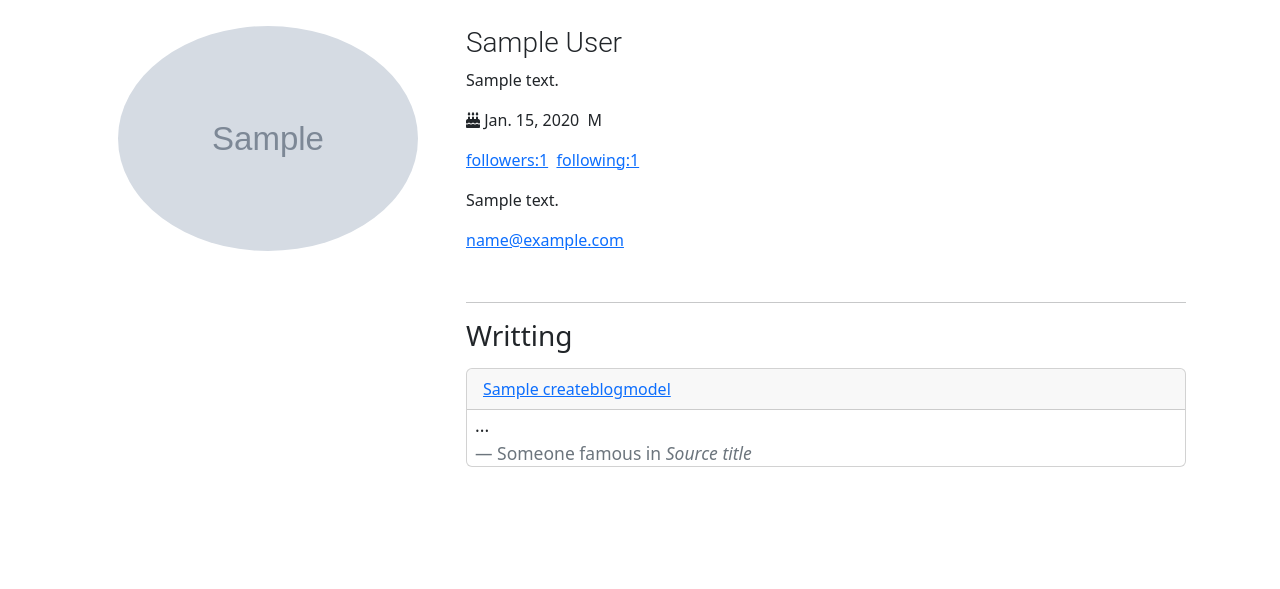
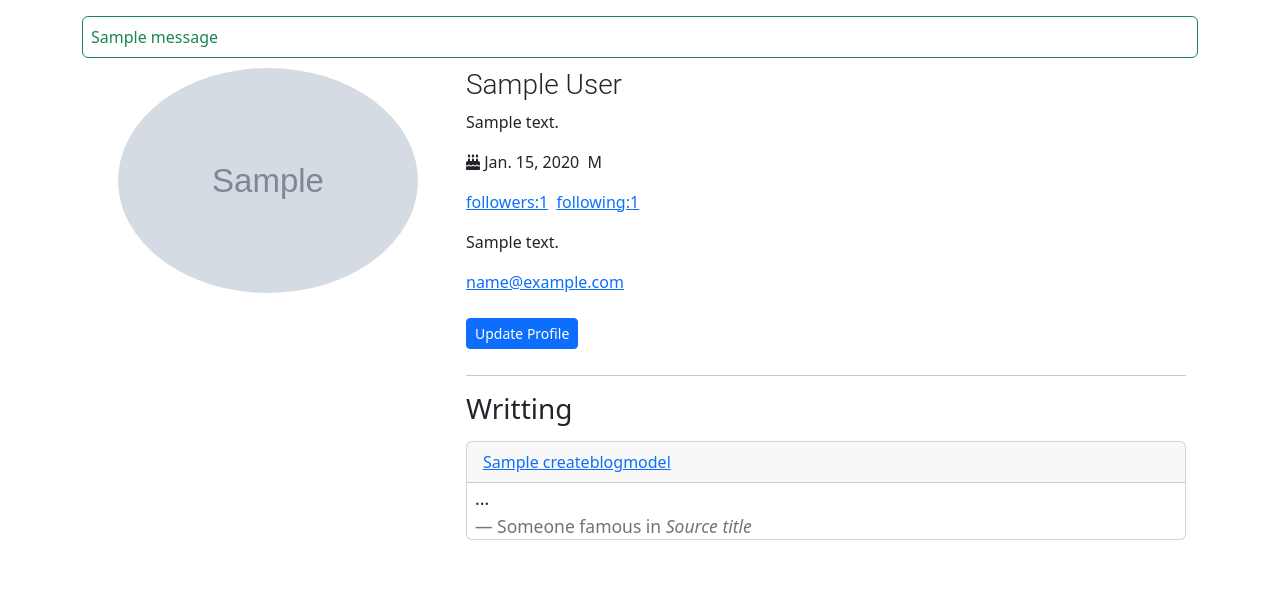
Before and after one commit to Prakash5209/Crunch-, a Django app: page /account/profileview/1/ in a window 1280 px wide. Shown: the part 62-651 px from the top of the page. Run offline with Django 5.2, Linux system fonts and the light colour scheme; a user stored in the database is signed in; tables that the repository leaves empty hold one stand-in row (values such as "Sample post"); grey boxes marked "Sample" are stand-in pictures; one stand-in notice (Sample message) is shown; some libraries are stand-ins or nearby versions.

Commit message:
msg and update profile

```diff
--- a/account/templates/profile.html
+++ b/account/templates/profile.html
@@ -13,8 +13,16 @@
   .intro{
     padding:10px 0;
   }
+  #second{
+    display:none;
+  }
 </style>
 
+{% if messages %}
+    {% for message in messages %}
+    <div class="border border-success p-2 rounded text-success">{{message}}</div>
+    {% endfor %}
+{% endif %}
 <div class="container">
   <div class="row">
     <div class="col-md-4 text-center">
@@ -36,6 +44,9 @@
         <p>{{profile_model.bio}}</p>
         <a href="mailto:recipient@example.com">{{profile_model.user.email}}</a><br><br>
 
+        {% if profile_model.user == request.user %}
+        <a class="btn btn-sm btn-primary" id="magic" href="{% url 'account:UpdateProfile' profile_model.id %}">Update Profile</a>
+        {% endif %}
 
         {% if not profile_model.user == request.user %}
           {% if follower %}
--- a/account/urls.py
+++ b/account/urls.py
@@ -1,12 +1,13 @@
 from django.urls import path
 from account import views
 
-from .views import ViewProfile,FollowInProfile
+from .views import ViewProfile,FollowInProfile,UpdateProfile
 
 app_name = "account"
 urlpatterns = [
     path('login/',views.userLogin,name="userLogin"),
     path('profileview/<int:pk>/',ViewProfile.as_view(),name="ProfileView"),
+    path('update-profile/<int:pk>/',UpdateProfile.as_view(),name="UpdateProfile"),
     path('follow-in-profile/<int:pk>/',FollowInProfile.as_view(),name="followInProfile"),
     path('signup/',views.userSignup,name="userSignup"),
     path('logout/',views.userLogout,name='userLogout'),
--- a/account/views.py
+++ b/account/views.py
@@ -1,8 +1,12 @@
+from typing import Any
+from django.forms import BaseModelForm
+from django.http import HttpResponse
 from django.shortcuts import render,redirect,get_object_or_404
 from django.contrib.auth import authenticate,get_user_model,logout,login
+from django.views.generic import UpdateView
 from django.contrib import messages
 from django.views import View
-from django.urls import reverse
+from django.urls import reverse,reverse_lazy
 from django.db.models import Q
 
 
@@ -49,12 +53,9 @@ class ViewProfile(View):
         return render(request, 'profile.html', context)
 
     # def post(self, request, pk):
-    #     # Retrieve the User object based on the provided pk
     #     user = get_object_or_404(User, id=pk)
-
     #     profile_model = get_object_or_404(Profile, user_id=pk,user = request.user)
     #     form = ProfileForm(request.POST,request.FILES or None, instance=profile_model)
-
     #     if form.is_valid():
     #         user = request.user
     #         user.first_name = form.cleaned_data.get('first_name')
@@ -62,24 +63,34 @@ class ViewProfile(View):
     #         user.save()
     #         form.save()
     #         print('Profile updated successfully')
-    #         # Redirect to the ProfileView with the updated user's id
     #         return redirect(reverse('account:ProfileView', kwargs={'pk': pk}))
-
-    #     # if request.method == 'POST':
-    #     follow_input = request.POST.get('follow_input')
-    #     # ma = User.objects.get(id = follow_input)
-    #     print(follow_input)
-
-
-    #     if Follow.objects.filter(youser=self.request.user, follow=int(follow_input)).exists():
-    #         Follow.objects.filter(youser=self.request.user, follow=int(follow_input)).delete()
-    #         print('unfollow')
-    #     else:
-    #         Follow(youser=self.request.user,follow=User.objects.get(id=int(follow_input))).save()
-    #         print('follow')
 
     #     context = {'profile_model': profile_model, 'form': form}
     #     return render(request, 'profile.html', context)
+
+class UpdateProfile(UpdateView):
+    model = Profile
+    form_class=ProfileForm
+    template_name = 'update_profile.html'
+    # success_url = reverse_lazy('account:ProfileView',kwargs={'pk':object.pk})
+
+    def get_initial(self) -> dict[str, Any]:
+        initial_data =  super().get_initial()
+        initial_data = {
+            'first_name':self.request.user.first_name,
+            'last_name':self.request.user.last_name,
+        }
+        return initial_data
+
+    def get_success_url(self):
+        return reverse('account:ProfileView',args=(self.object.user.pk,))
+
+    def form_valid(self, form: BaseModelForm) -> HttpResponse:
+        self.request.user.first_name = form.cleaned_data['first_name']
+        self.request.user.last_name = form.cleaned_data['last_name']
+        self.request.user.save()
+        messages.success(self.request, "Profile details updated.")
+        return super().form_valid(form)
 
 class FollowInProfile(View):
     def get(self,request,pk):
```
Also changed, not shown: account/templates/update_profile.html (added, +10 -0 lines), blog/views.py (+1 -21 lines).
